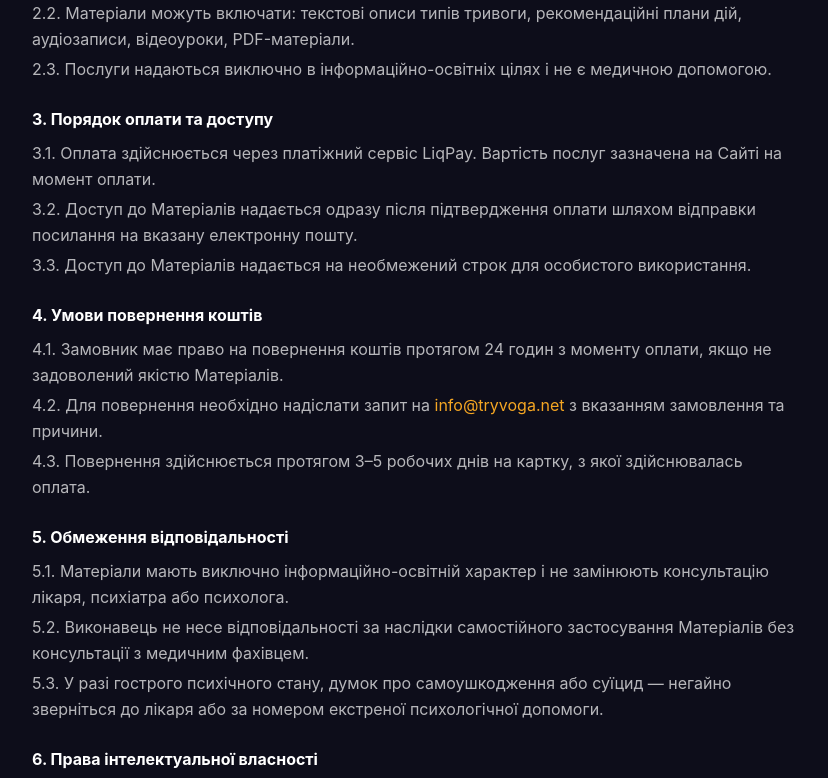
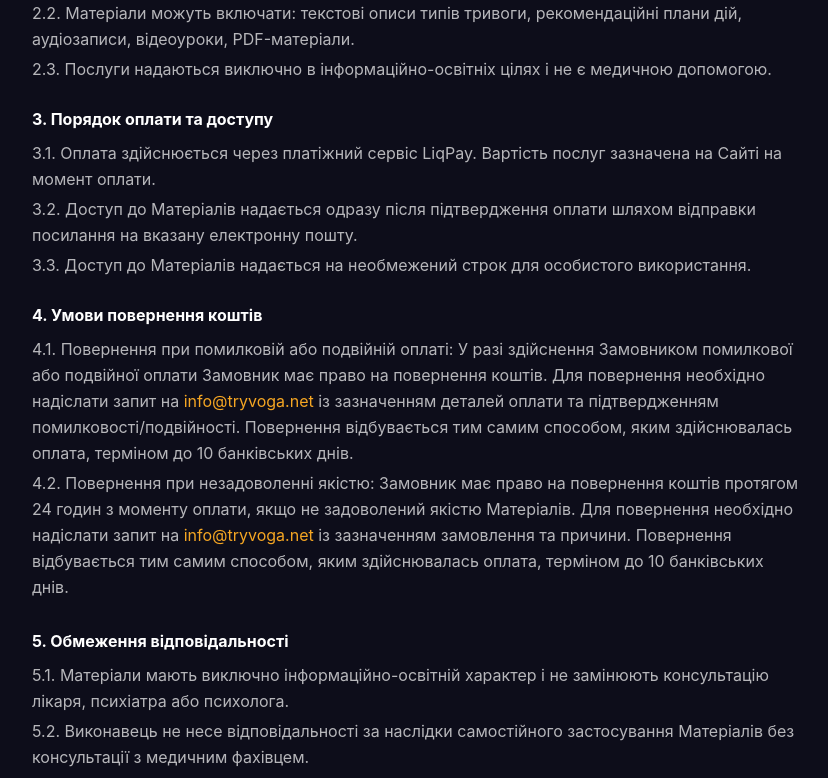
Before and after one commit to foxsis23/no-alert, a React (Vite) app: page /offer in a window 1280 px wide. Shown: the part 513-1291 px from the top of the page, without its empty margins (224-1052 px from the left). Built offline with nearby package versions, Linux system fonts and the light colour scheme; no server answers.

Commit message:
chore: updated oferta page

```diff
--- a/src/pages/Legal/OfferPage.tsx
+++ b/src/pages/Legal/OfferPage.tsx
@@ -41,9 +41,8 @@ export function OfferPage() {
 
             <section>
               <h2 className="font-bold text-white mb-2">4. Умови повернення коштів</h2>
-              <p className="mb-1">4.1. Замовник має право на повернення коштів протягом 24 годин з моменту оплати, якщо не задоволений якістю Матеріалів.</p>
-              <p className="mb-1">4.2. Для повернення необхідно надіслати запит на <a href="mailto:info@tryvoga.net" className="text-[#f5a623] hover:underline">info@tryvoga.net</a> з вказанням замовлення та причини.</p>
-              <p>4.3. Повернення здійснюється протягом 3–5 робочих днів на картку, з якої здійснювалась оплата.</p>
+              <p className="mb-1">4.1. Повернення при помилковій або подвійній оплаті: У разі здійснення Замовником помилкової або подвійної оплати Замовник має право на повернення коштів. Для повернення необхідно надіслати запит на <a href="mailto:info@tryvoga.net" className="text-[#f5a623] hover:underline">info@tryvoga.net</a> із зазначенням деталей оплати та підтвердженням помилковості/подвійності. Повернення відбувається тим самим способом, яким здійснювалась оплата, терміном до 10 банківських днів.</p>
+              <p className="mb-1">4.2. Повернення при незадоволенні якістю: Замовник має право на повернення коштів протягом 24 годин з моменту оплати, якщо не задоволений якістю Матеріалів. Для повернення необхідно надіслати запит на <a href="mailto:info@tryvoga.net" className="text-[#f5a623] hover:underline">info@tryvoga.net</a> із зазначенням замовлення та причини. Повернення відбувається тим самим способом, яким здійснювалась оплата, терміном до 10 банківських днів.</p>
             </section>
 
             <section>
```
